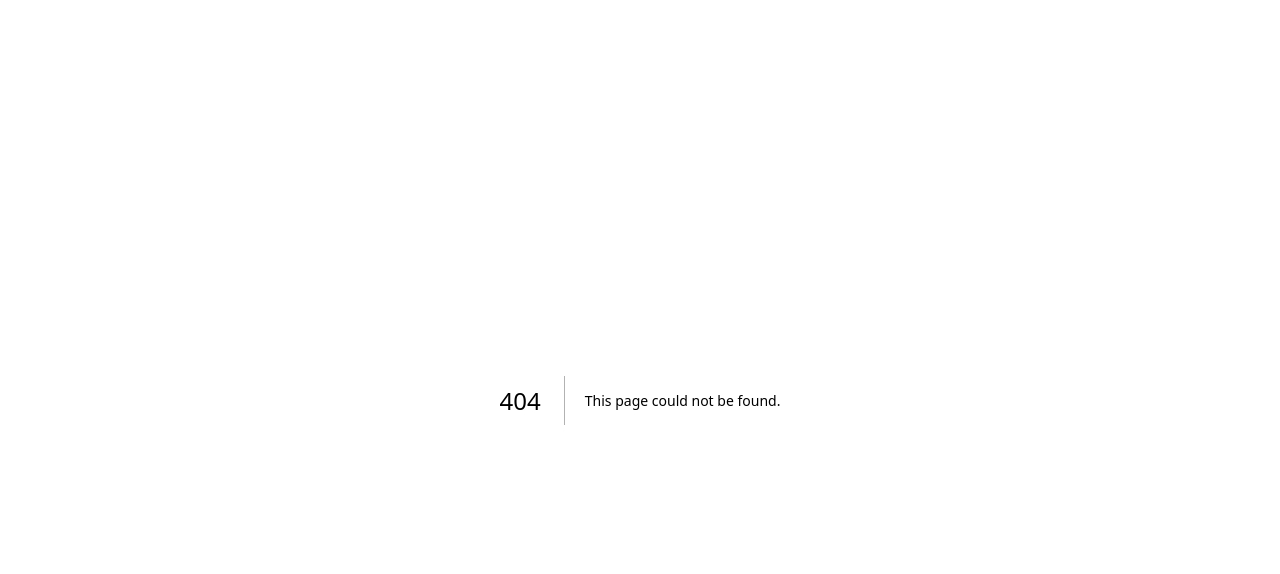
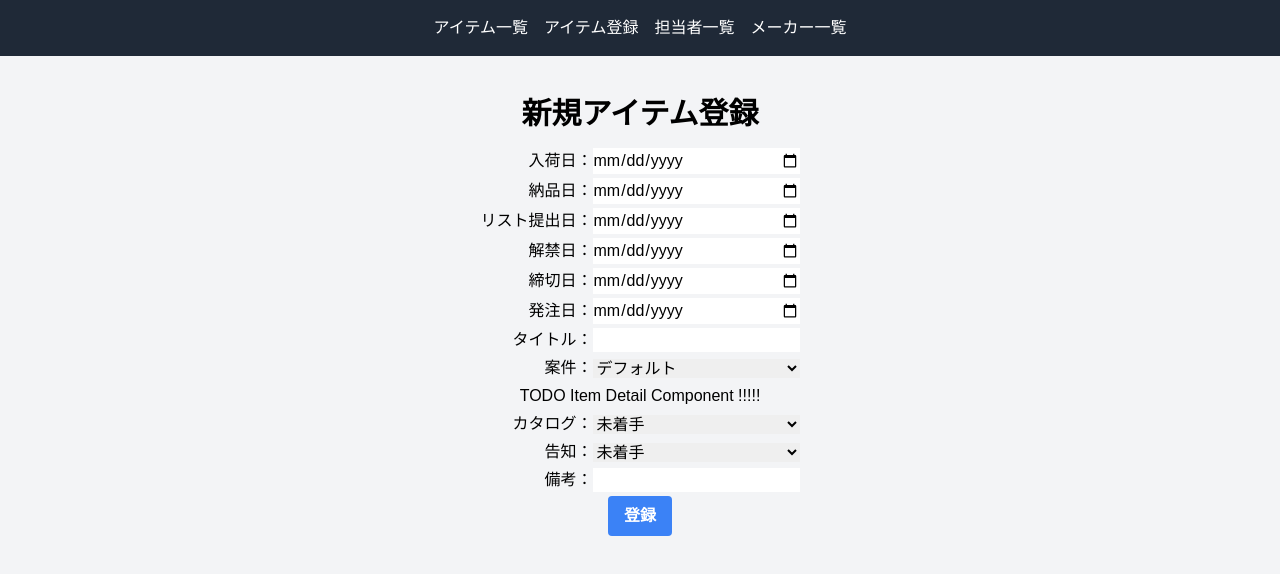
Before and after one commit to SH11235/d1-hono-suzuya, a Next.js app in the folder frontend/: page /item/new in a window 1280 px wide. Before the commit this address had no page. Shown: the top 574 px of the page. Built offline with nearby package versions, Linux system fonts and the light colour scheme; no server answers.

Commit message:
アイテム登録ページ大枠作成 TODO 子細

```diff
--- /dev/null
+++ b/frontend/src/app/item/new/components/new.tsx
@@ -0,0 +1,104 @@
+import { useMakerFetch } from "@/app/maker/hooks/useMakerFetch";
+import { useWorkerFetch } from "@/app/worker/hooks/useWorkerFetch";
+import { useState } from "react";
+
+export const NewTitle = () => {
+    const { workers } = useWorkerFetch();
+    const { makers } = useMakerFetch();
+
+    const [releaseDate, setReleaseDate] = useState("");
+    const [deliveryDate, setDeliveryDate] = useState("");
+    const [listSubmissionDate, setListSubmissionDate] = useState("");
+    const [guidanceDate, setGuidanceDate] = useState("");
+    const [deadlineDate, setDeadlineDate] = useState("");
+    const [orderDate, setOrderDate] = useState("");
+    const [title, setTitle] = useState("");
+    const [project, setProject] = useState("デフォルト");
+    const [catalogStatus, setCatalogStatus] = useState("未着手");
+    const [announcementStatus, setAnnouncementStatus] = useState("未着手");
+    const [remarks, setRemarks] = useState("");
+
+    const object = {
+        releaseDate,
+        deliveryDate,
+        listSubmissionDate,
+        guidanceDate,
+        deadlineDate,
+        orderDate,
+        title,
+        project,
+    };
+
+    return (
+        <div className="flex flex-col items-center justify-start space-y-4 min-h-screen bg-gray-100 pt-10">
+            <h1 className="text-3xl font-bold">新規アイテム登録</h1>
+            <div className="flex flex-col items-center justify-center space-y-1">
+                <div className="flex items-center justify-between w-full">
+                    <p className="text-right w-28">入荷日：</p>
+                    <input className="flex-1" type="date" placeholder="yyyy-mm-dd" value={releaseDate} onChange={(e) => setReleaseDate(e.target.value)} />
+                </div>
+                <div className="flex items-center justify-between w-full">
+                    <p className="text-right w-28">納品日：</p>
+                    <input className="flex-1" type="date" placeholder="yyyy-mm-dd" value={deliveryDate} onChange={(e) => setDeliveryDate(e.target.value)} />
+                </div>
+                <div className="flex items-center justify-between w-full">
+                    <p className="text-right w-28">リスト提出日：</p>
+                    <input className="flex-1" type="date" placeholder="yyyy-mm-dd" value={listSubmissionDate} onChange={(e) => setListSubmissionDate(e.target.value)} />
+                </div>
+                <div className="flex items-center justify-between w-full">
+                    <p className="text-right w-28">解禁日：</p>
+                    <input className="flex-1" type="date" placeholder="yyyy-mm-dd" value={guidanceDate} onChange={(e) => setGuidanceDate(e.target.value)} />
+                </div>
+                <div className="flex items-center justify-between w-full">
+                    <p className="text-right w-28">締切日：</p>
+                    <input className="flex-1" type="date" placeholder="yyyy-mm-dd" value={deadlineDate} onChange={(e) => setDeadlineDate(e.target.value)} />
+                </div>
+                <div className="flex items-center justify-between w-full">
+                    <p className="text-right w-28">発注日：</p>
+                    <input className="flex-1" type="date" placeholder="yyyy-mm-dd" value={orderDate} onChange={(e) => setOrderDate(e.target.value)} />
+                </div>
+                <div className="flex items-center justify-between w-full">
+                    <p className="text-right w-28">タイトル：</p>
+                    <input type="text" value={title} onChange={(e) => setTitle(e.target.value)} />
+                </div>
+                <div className="flex items-center justify-between w-full">
+                    <p className="text-right w-28">案件：</p>
+                    <select className="flex-1" value={project} onChange={(e) => setProject(e.target.value)}>
+                        <option value="デフォルト">デフォルト</option>
+                        <option value="S案件">S案件</option>
+                        <option value="Y案件">Y案件</option>
+                        <option value="再販">再販</option>
+                    </select>
+                </div>
+                {/* item detail component */}
+                <div>
+                    TODO Item Detail Component !!!!!
+                </div>
+                <div className="flex items-center justify-between w-full">
+                    <p className="text-right w-28">カタログ：</p>
+                    <select className="flex-1" value={catalogStatus} onChange={(e) => setCatalogStatus(e.target.value)}>
+                        <option value="未着手">未着手</option>
+                        <option value="不要">不要</option>
+                        <option value="作成中">作成中</option>
+                        <option value="作成済み">作成済み</option>
+                    </select>
+                </div>
+                <div className="flex items-center justify-between w-full">
+                    <p className="text-right w-28">告知：</p>
+                    <select className="flex-1" value={announcementStatus} onChange={(e) => setAnnouncementStatus(e.target.value)}>
+                        <option value="未着手">未着手</option>
+                        <option value="不要">不要</option>
+                        <option value="作成中">作成中</option>
+                        <option value="作成済み">作成済み</option>
+                    </select>
+                </div>
+                <div className="flex items-center justify-between w-full">
+                    <p className="text-right w-28">備考：</p>
+                    <input type="text" value={remarks} onChange={(e) => setRemarks(e.target.value)} />
+                </div>
+                {/* TODO 登録ボタン */}
+                <button className="bg-blue-500 hover:bg-blue-700 text-white font-bold py-2 px-4 rounded" onClick={() => console.log(object)}>登録</button>
+            </div>
+        </div >
+    );
+};
--- /dev/null
+++ b/frontend/src/app/item/new/page.tsx
@@ -0,0 +1,23 @@
+"use client";
+
+import { QueryClientProvider, QueryClient } from "@tanstack/react-query";
+import { Header } from "@/components/header";
+import { JwtProvider } from "@/context/CredentialProvider";
+import { NewTitle } from "./components/new";
+
+const WorkerPage = () => {
+    return (
+        <>
+            <JwtProvider>
+                <Header />
+                <QueryClientProvider client={new QueryClient()}>
+                    <div className="flex flex-col items-center justify-center space-y-4 min-h-screen bg-gray-100">
+                        <NewTitle />
+                    </div>
+                </QueryClientProvider>
+            </JwtProvider>
+        </>
+    );
+};
+
+export default WorkerPage;
--- a/frontend/src/components/header.tsx
+++ b/frontend/src/components/header.tsx
@@ -3,10 +3,10 @@ import Link from "next/link";
 export const Header = () => {
     return (
         <div className="flex items-center justify-center space-x-4 p-4 bg-gray-800 text-white">
-            <Link href="/title_list">
+            <Link href="/item">
                 アイテム一覧
             </Link>
-            <Link href="/item_new">
+            <Link href="/item/new">
                 アイテム登録
             </Link>
             <Link href="/worker">
```
